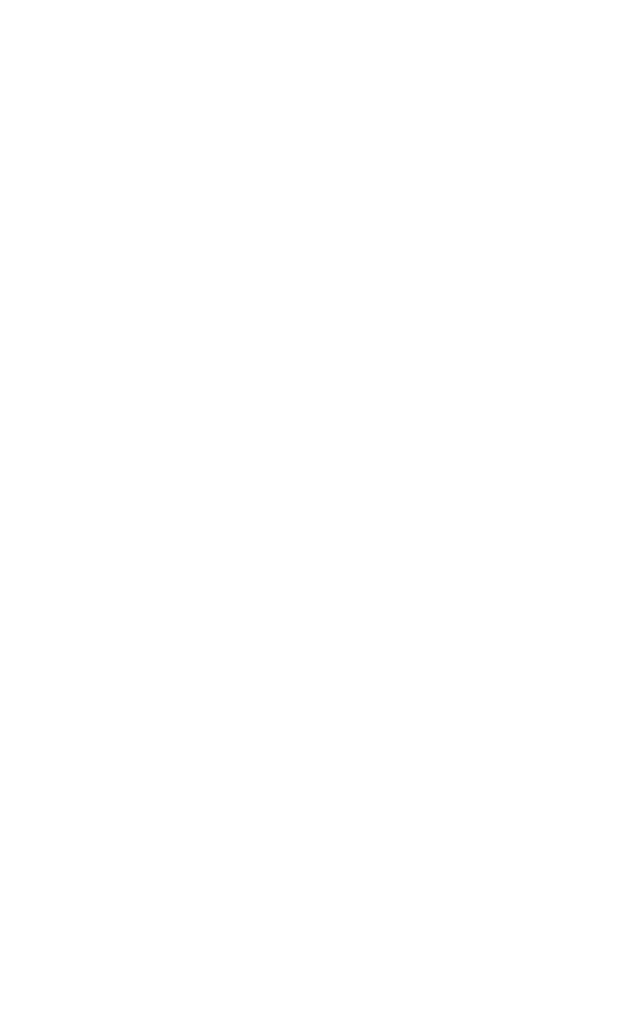
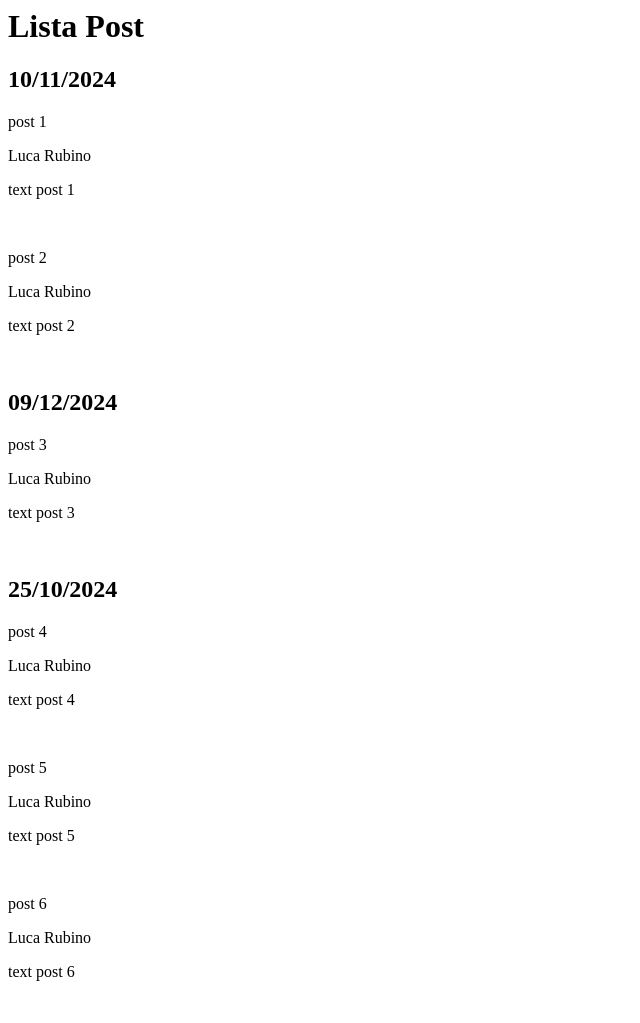
Before and after one commit to Luca-Rubino/php-snacks-b1, a PHP site: page / in a window 1280 px wide. Before the commit the part shown is empty. Shown: the whole page, without its empty margins (0-640 px from the left). Before the commit the page ends 800 px from the top, so only its background shows below. Run offline with PHP 8.4, Linux system fonts and the light colour scheme.

Commit message:
utilizzare foreach per stampare elementi in pagina

```diff
--- a/Snack-3/index.php
+++ b/Snack-3/index.php
@@ -49,6 +49,16 @@ $post = [
 
 ];
 
-// echo $post;
+?>
 
-?>
+<h1> Lista Post </h1>
+
+<?php foreach ($post as $data => $postPerData) { ?>
+    <h2> <?php echo $data; ?> </h2>
+    <?php foreach ($postPerData as $postPerData) { ?>
+     <p> <?php echo $postPerData['title']; ?> </p>
+     <p> <?php echo $postPerData['author']; ?> </p>
+     <p> <?php echo $postPerData['text']; ?> </p>
+     <br>
+    <?php }; ?>
+<?php }; ?>
```
